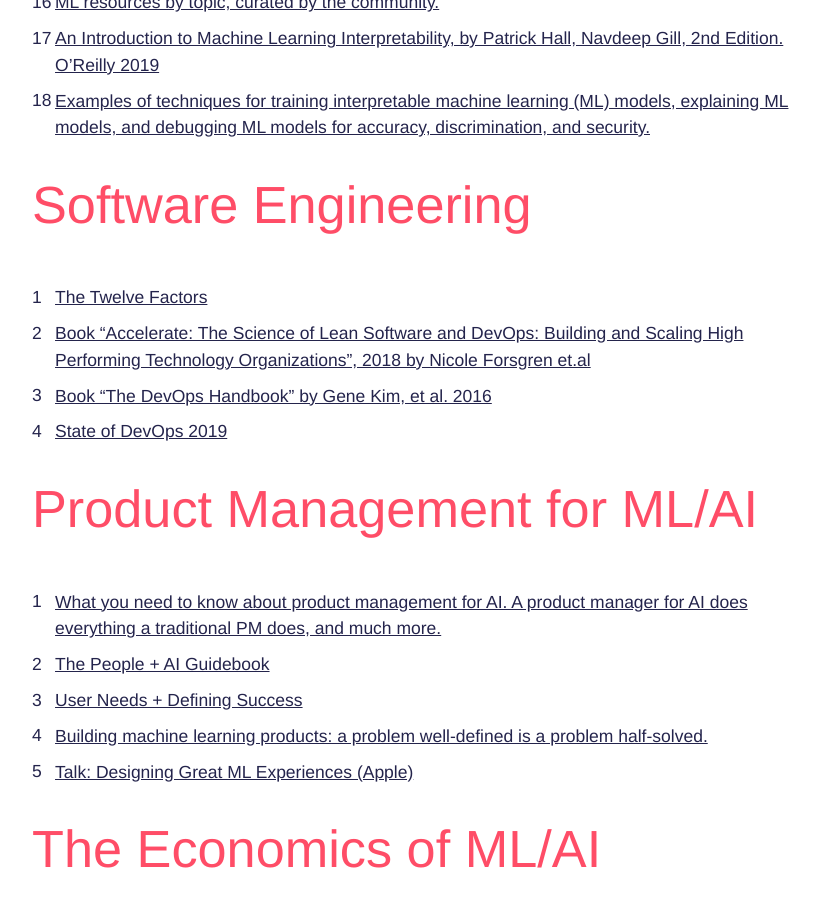
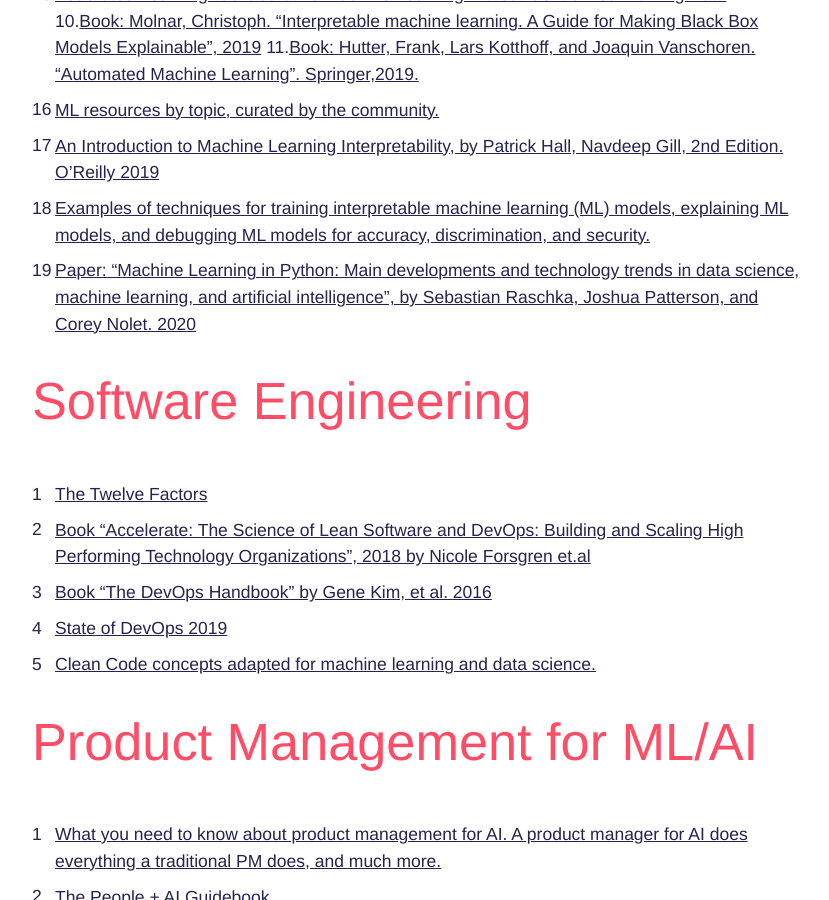
Before and after one commit to innoq/ml-ops.org, a Jekyll site: the page built from content/references.md, in a window 1280 px wide and 900 px high, scrolled down 7298 px. Shown: the whole window, without its empty margins (224-1053 px from the left). Built offline with Jekyll 4.4.1, drawn with Linux system fonts in a browser that asks for light colours; some web fonts are replaced; some of the changed text lies outside the part shown.

Commit message:
a few more references for you to become an expert in MLOps

```diff
--- a/content/references.md
+++ b/content/references.md
@@ -30,7 +30,7 @@
 16. [Rules for ML Project (Best practices)](http://martin.zinkevich.org/rules_of_ml/rules_of_ml.pdf)
 17. [ML Pipeline Template](https://www.agilestacks.com/tutorials/ml-pipelines)
 18. [Data Science Project Structure](https://drivendata.github.io/cookiecutter-data-science/#directory-structure)
-19. [Reproducible ML](https://github.com/visenger/reproducible-model)
+19. [Reproducible ML](https://github.com/cmawer/reproducible-model)
 20. [ML project template facilitating both research and production phases.](https://github.com/visenger/ml-project-template)
 21. [Machine learning requires a fundamentally different deployment approach. As organizations embrace machine learning, the need for new deployment tools and strategies grows.](https://www.oreilly.com/radar/machine-learning-requires-a-fundamentally-different-deployment-approach/?utm_medium=email&utm_source=platform+b2c&utm_campaign=engagement&utm_content=whats+new+thinking+20191021)
 22. [What are model governance and model operations? A look at the landscape of tools for building and deploying robust, production-ready machine learning models](https://www.oreilly.com/radar/what-are-model-governance-and-model-operations/)
@@ -87,10 +87,14 @@
 53. [Intelligent System. Machine Learning in Practice](https://intelligentsystem.io/)
 54. [CMU 17-445/645: Software Engineering for AI-Enabled Systems (SE4AI)](https://github.com/ckaestne/seai/)
 55. [Machine Learning is Requirements Engineering](https://link.medium.com/l7akzjR826)
+56. [Machine Learning Reproducibility Checklist](https://www.cs.mcgill.ca/~jpineau/ReproducibilityChecklist.pdf)
+57. [Why We Need DevOps for ML Data](https://tecton.ai/blog/devops-ml-data/)
+
 
 
 
 # MLOps Papers
+
 1. [Building a Reproducible Machine Learning Pipeline](https://arxiv.org/ftp/arxiv/papers/1810/1810.04570.pdf)
 2. [A Systems Perspective to Reproducibility in Production Machine Learning Domain](https://openreview.net/pdf?id=Byl4vavigX)
 3. [Hidden Technical Debt in Machine Learning Systems](https://papers.nips.cc/paper/5656-hidden-technical-debt-in-machine-learning-systems.pdf)
@@ -121,12 +125,15 @@
 7. [Reliance on Metrics is a Fundamental Challenge for AI](https://arxiv.org/pdf/2002.08512.pdf)
 7. ["Assuring the machine learning lifecycle: Desiderata, methods, and challenges." Ashmore, Rob, Radu Calinescu, and Colin Paterson. (2019)](https://arxiv.org/pdf/1905.04223.pdf)
 7. ["Machine learning testing: Survey, landscapes and horizons." Zhang, Jie M., et al. IEEE Transactions on Software Engineering (2020).](https://arxiv.org/pdf/1906.10742.pdf)
+10. ["Teaching Software Engineering for AI-Enabled Systems." Kästner, Christian, and Eunsuk Kang. arXiv (2020).](https://arxiv.org/pdf/2001.06691.pdf)
 8. ["Explainable machine learning in deployment." Bhatt, Umang, et al. Proceedings of the Conference on Fairness, Accountability, and Transparency. 2020.](https://dl.acm.org/doi/pdf/10.1145/3351095.3375624)
 9. ["Studying software engineering patterns for designing machine learning systems." Washizaki, Hironori, Hiromu Uchida, Foutse Khomh, and Yann-Gaël Guéhéneuc. In 2019 10th International Workshop on Empirical Software Engineering in Practice (IWESEP)](https://arxiv.org/pdf/1910.04736.pdf)
-10.[Kästner, Christian, and Eunsuk Kang. "Teaching Software Engineering for AI-Enabled Systems." arXiv (2020).](https://arxiv.org/pdf/2001.06691.pdf)
 
-<a name="talsk-about-mlops"></a>
+
+
+
 # Talks About MLOps
+
 1. [DeliveryConf 2020. "Continuous Delivery For Machine Learning: Patterns And Pains" by Emily Gorcenski](https://youtu.be/bFW5mZmj0nQ)
 2. [MLOps Conference: Talks from 2019](https://www.mlopsconf.com?wix-vod-comp-id=comp-k1ry4afh)
 3. [A CI/CD Framework for Production Machine Learning at Massive Scale (using Jenkins X and Seldon Core)](https://youtu.be/68_Phxwaj-k)
@@ -134,6 +141,7 @@
 
 
 # Existing ML Systems
+
 1. [Introducing FBLearner Flow: Facebook’s AI backbone](https://engineering.fb.com/ml-applications/introducing-fblearner-flow-facebook-s-ai-backbone/)
 2. [TFX: A TensorFlow-Based Production-Scale Machine Learning Platform](https://dl.acm.org/doi/pdf/10.1145/3097983.3098021?download=true)
 3. [Getting started with Kubeflow Pipelines](https://cloud.google.com/blog/products/ai-machine-learning/getting-started-kubeflow-pipelines)
@@ -146,6 +154,7 @@
 
 
 # Machine Learning
+
 1. Book, Aurélien Géron,"Hands-On Machine Learning with Scikit-Learn and TensorFlow"
 1. [Foundations of Machine Learning](https://bloomberg.github.io/foml/)
 2. [Best Resources to Learn Machine Learning](https://www.trainindata.com/post/best-resources-to-learn-machine-learning)
@@ -166,16 +175,20 @@
 12. [ML resources by topic, curated by the community. ](https://madewithml.com/topics/)
 13. [An Introduction to Machine Learning Interpretability, by Patrick Hall, Navdeep Gill, 2nd Edition. O'Reilly 2019](https://learning.oreilly.com/library/view/an-introduction-to/9781098115487/)
 14. [Examples of techniques for training interpretable machine learning (ML) models, explaining ML models, and debugging ML models for accuracy, discrimination, and security.](https://github.com/jphall663/interpretable_machine_learning_with_python)
+15. [Paper: "Machine Learning in Python: Main developments and technology trends in data science, machine learning, and artificial intelligence", by Sebastian Raschka, Joshua Patterson, and Corey Nolet. 2020](https://arxiv.org/pdf/2002.04803.pdf)
 
 
 # Software Engineering
+
 1. [The Twelve Factors](https://12factor.net/)
 2. [Book "Accelerate: The Science of Lean Software and DevOps: Building and Scaling High Performing Technology Organizations", 2018 by Nicole Forsgren et.al](https://www.amazon.com/Accelerate-Software-Performing-Technology-Organizations/dp/1942788339)
 3. [Book "The DevOps Handbook" by Gene Kim, et al. 2016](https://itrevolution.com/book/the-devops-handbook/)
 4. [State of DevOps 2019](https://research.google/pubs/pub48455/)
+5. [Clean Code concepts adapted for machine learning and data science.](https://github.com/davified/clean-code-ml)
 
 
 # Product Management for ML/AI
+
 1. [What you need to know about product management for AI. A product manager for AI does everything a traditional PM does, and much more.](https://www.oreilly.com/radar/what-you-need-to-know-about-product-management-for-ai/)
 2. [The People + AI Guidebook](https://pair.withgoogle.com/guidebook/)
 3. [User Needs + Defining Success](https://pair.withgoogle.com/chapter/user-needs/)
@@ -184,6 +197,7 @@
 
 
 # The Economics of ML/AI
+
 1. [Book: "Prediction Machines: The Simple Economics of Artificial Intelligence"](https://www.predictionmachines.ai/)
 2. [Book: "The AI Organization" by David Carmona](https://learning.oreilly.com/library/view/the-ai-organization/9781492057369/)
 2. [Book: "Succeeding with AI". 2020. By Veljko Krunic. Manning Publications](https://learning.oreilly.com/library/view/succeeding-with-ai/9781617296932/)
@@ -208,3 +222,4 @@
 19. [Weaving AI into Your Organization](https://medium.com/firmai/weaving-ai-into-your-organization-2d9643da50e1)
 20. [What to Do When AI Fails](https://www.oreilly.com/radar/what-to-do-when-ai-fails/)
 21. [Introduction to Machine Learning Problem Framing](https://developers.google.com/machine-learning/problem-framing)
+22. [Structured Approach for Identifying AI Use Cases](https://towardsdatascience.com/proven-structured-approach-for-identifying-ai-use-cases-b876d8d00e5)
```
